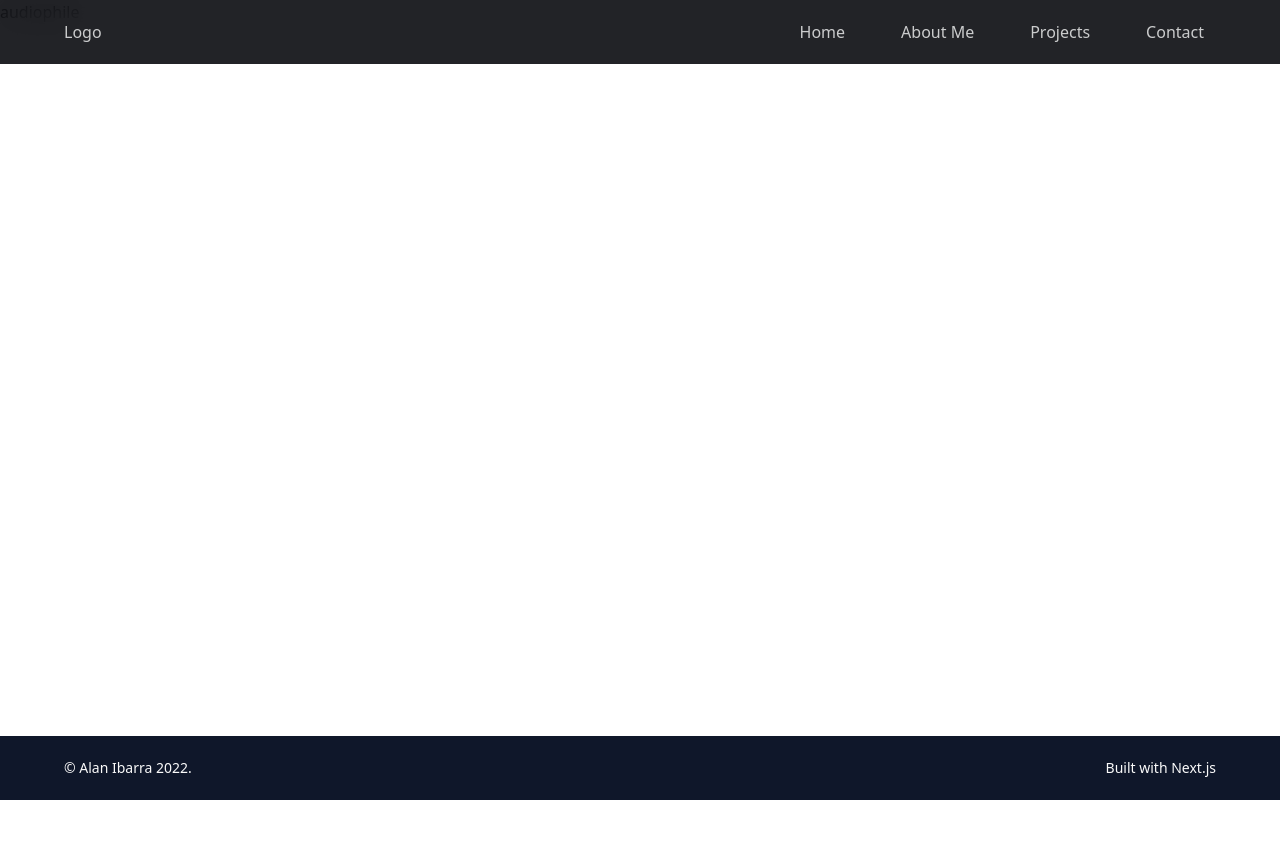
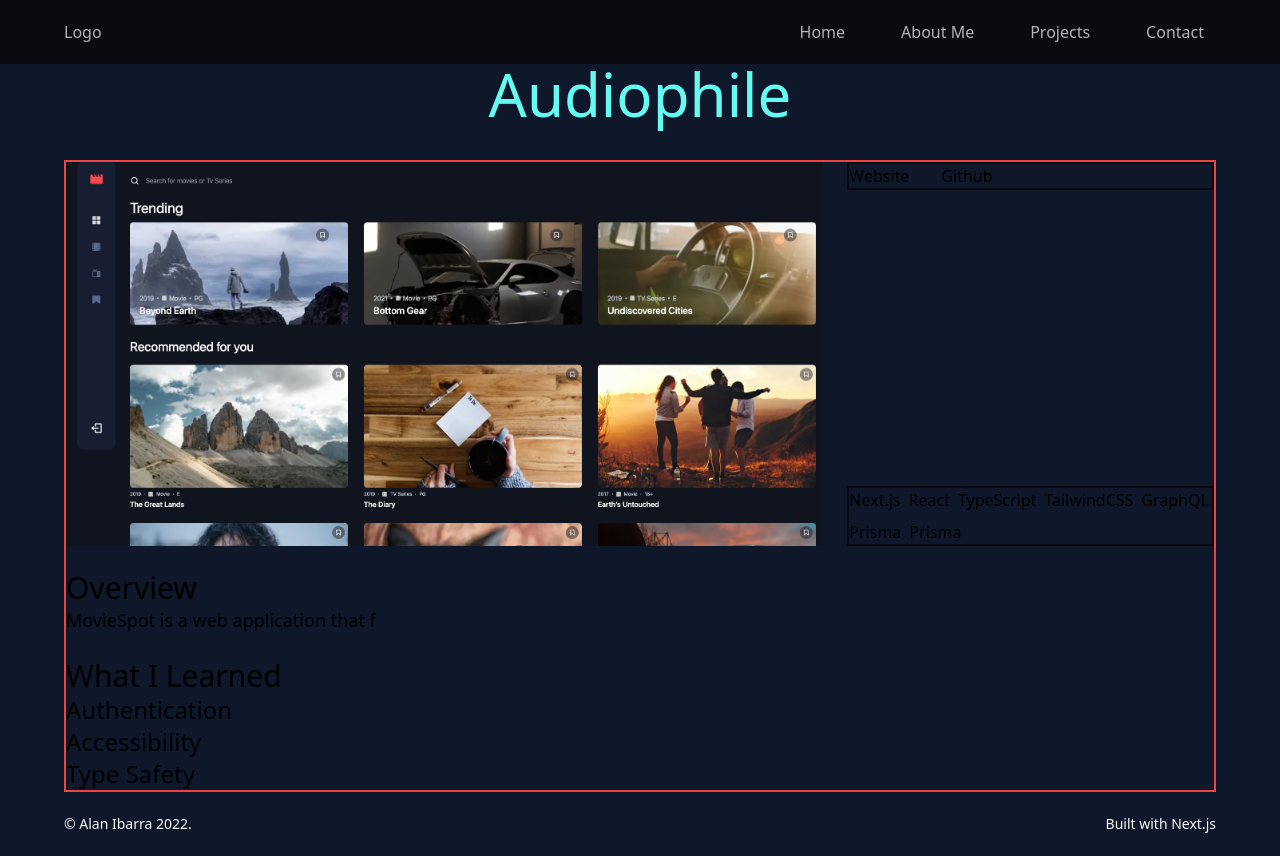
Before and after one commit to Ibarra11/portfolio, a Next.js app: page /projects/audiophile in a window 1280 px wide. Before the commit the page ends 800 px from the top, so only its background shows below. Built offline with nearby package versions, Linux system fonts and the light colour scheme.

Commit message:
project detail pages

```diff
--- a/components/layout.jsx
+++ b/components/layout.jsx
@@ -45,7 +45,7 @@ export default function Layout({ children }) {
     <div className="min-h-full flex flex-col">
       <Header />
 
-      <main className="flex-1">{children}</main>
+      <main className="flex flex-1 ">{children}</main>
 
       <Footer />
     </div>
--- a/pages/index.js
+++ b/pages/index.js
@@ -6,12 +6,12 @@ import Contact from "../components/contact";
 
 export default function Home({ onSectionEnter }) {
   return (
-    <>
+    <div className="flex-1">
       <Head>Alan Ibarra&apos;s Portfolio</Head>
       <Landing />
       <About onSectionEnter={onSectionEnter} />
       <Projects onSectionEnter={onSectionEnter} />
       <Contact onSectionEnter={onSectionEnter} />
-    </>
+    </div>
   );
 }
--- a/pages/projects/[title].jsx
+++ b/pages/projects/[title].jsx
@@ -1,15 +1,74 @@
 import { useRouter } from "next/router";
 import Head from "next/head";
+import Image from "next/image";
+import moviespot_img from "../../public/moviespot.png";
 export default function DetailedProject() {
   const router = useRouter();
   const { title } = router.query;
 
   return (
-    <div>
+    <div className="flex-1 pt-16   bg-slate-900">
       <Head>
-        <title>{title && title[0].toUpperCase() + title.slice(1)}</title>
+        <title>{title}</title>
       </Head>
-      {title}
+
+      <div className=" max-w-6xl mx-auto">
+        <h1 className="text-6xl text-center mb-9 text-light-emerald ">
+          {title && title[0].toUpperCase() + title.slice(1)}
+        </h1>
+        <div className="grid grid-cols-3 gap-6 border-2 border-red-500">
+          <div className="col-span-2">
+            <div className="relative h-96">
+              <Image
+                className="object-cover"
+                layout="fill"
+                src={moviespot_img}
+                alt="moviespot thumbnail"
+              />
+            </div>
+          </div>
+          <div className="flex flex-col justify-between col-span-1 row-span-1">
+            <div className="border-2 border-black">
+              <ul className="flex gap-8 ">
+                <li>Website</li>
+                <li>Github</li>
+              </ul>
+            </div>
+            <div className="border-2 border-black">
+              <ul className=" flex gap-2 flex-wrap">
+                <li>Next.js</li>
+                <li>React</li>
+                <li>TypeScript</li>
+                <li>TailwindCSS</li>
+                <li>GraphQL</li>
+                <li>Prisma</li>
+                <li>Prisma</li>
+              </ul>
+            </div>
+          </div>
+          <div className="col-span-2">
+            <h2 className=" text-3xl">Overview</h2>
+            <p className=" text-lg">MovieSpot is a web application that f</p>
+          </div>
+          <div className="col-span-2">
+            <h2 className="text-3xl">What I Learned</h2>
+            <ul>
+              <li>
+                <h3 className=" text-2xl">Authentication</h3>
+                <p></p>
+              </li>
+              <li>
+                <h3 className=" text-2xl">Accessibility</h3>
+                <p></p>
+              </li>
+              <li>
+                <h3 className=" text-2xl">Type Safety</h3>
+                <p></p>
+              </li>
+            </ul>
+          </div>
+        </div>
+      </div>
     </div>
   );
 }
```
